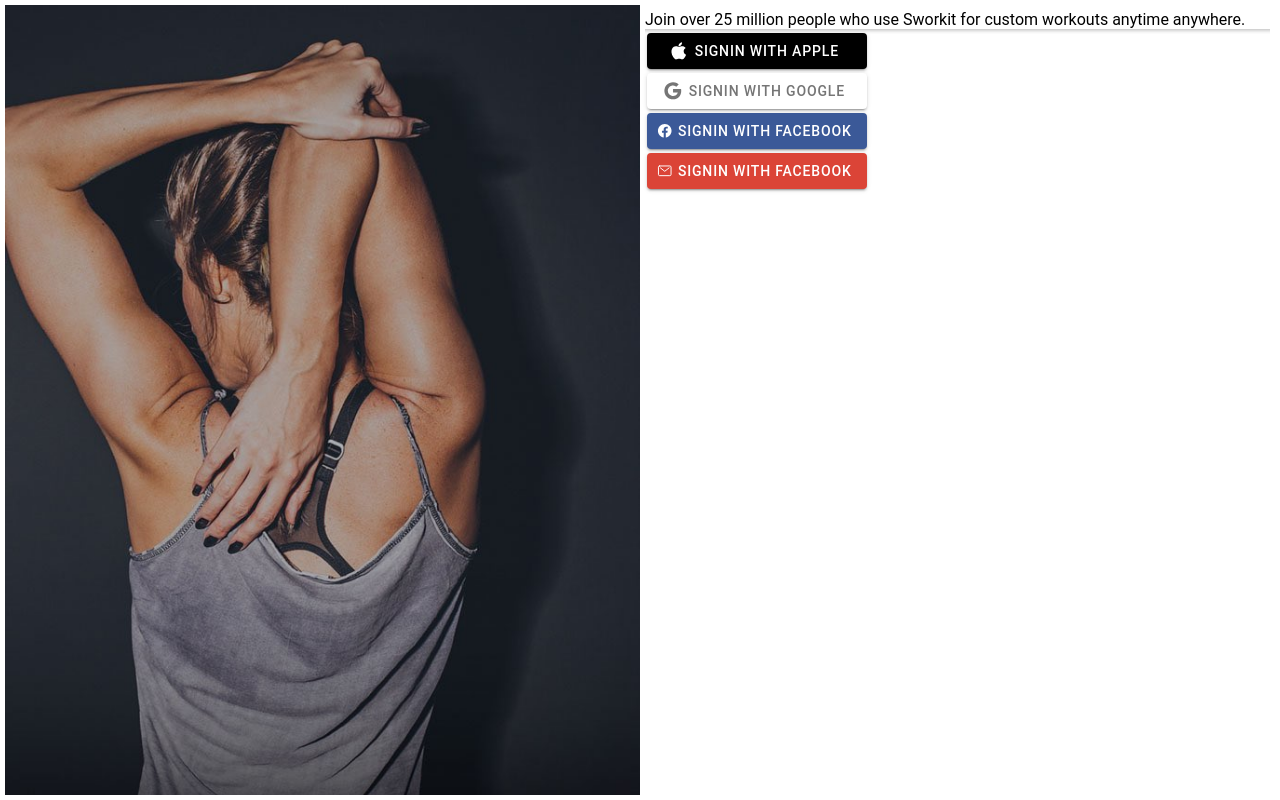
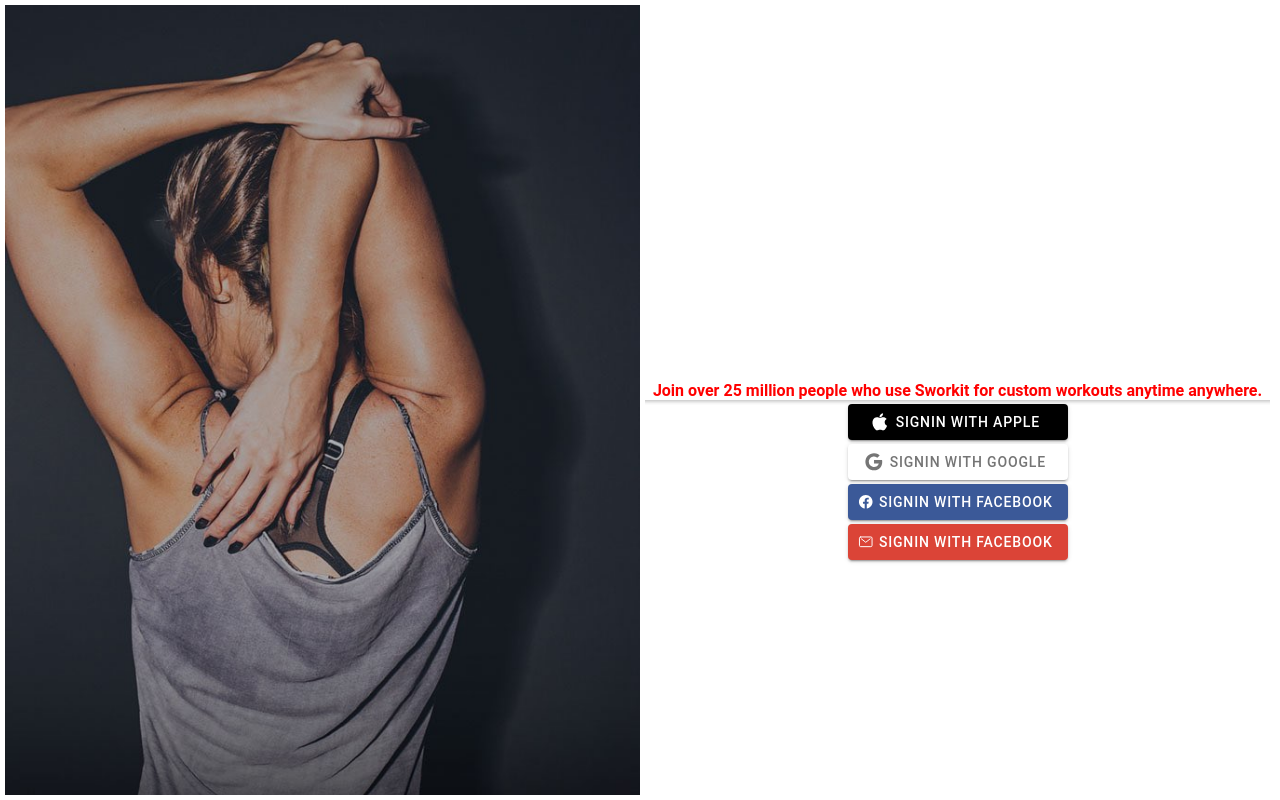
Before and after one commit to RajeevVerma/CoachGurus, a React (Create React App) app in the folder REACT/: page /login in a window 1280 px wide. Built offline with nearby package versions, Linux system fonts and the light colour scheme.

Commit message:
Added css content to fix layout

```diff
--- a/REACT/src/container/Login/LoginContainer.css
+++ b/REACT/src/container/Login/LoginContainer.css
@@ -23,11 +23,16 @@
 .login-right-panel-h1 {
     color: red;
     font-weight: bold;
-    height: 100%;
+    height: 50%;
     width: 100%;
     display: flex;
-    align-items: center;
+    align-items: end;
     justify-content: center;
+    background-image: none;
+}
+
+.login-action {
+    text-align: -webkit-center;
 }
 
 .login-apple {
--- a/REACT/src/container/Login/LoginContainer.tsx
+++ b/REACT/src/container/Login/LoginContainer.tsx
@@ -26,9 +26,10 @@ const LoginContainer: React.FC<ContainerProps> = () => {
                     {/* TODO: Web Content  */}
                 </IonCol>
                 <IonCol className='login-right-panel'>
-                    <IonHeader>
+                    <IonHeader className='login-right-panel-h1'>
                         Join over 25 million people who use Sworkit for custom workouts anytime anywhere.
                     </IonHeader>
+                    <div className='login-action'>
                             <IonButton expand="block" className='login-apple'>
                                 <IonIcon slot="start" icon={logoApple}></IonIcon>
                                 Signin with Apple
@@ -45,6 +46,7 @@ const LoginContainer: React.FC<ContainerProps> = () => {
                                 <IonIcon slot="start" icon={mailOutline}></IonIcon>
                                 Signin with Facebook
                             </IonButton>
+                        </div>
                 </IonCol>
             </IonRow>
         </IonGrid>
```
Lines whose indentation alone changed are shown as unchanged.
